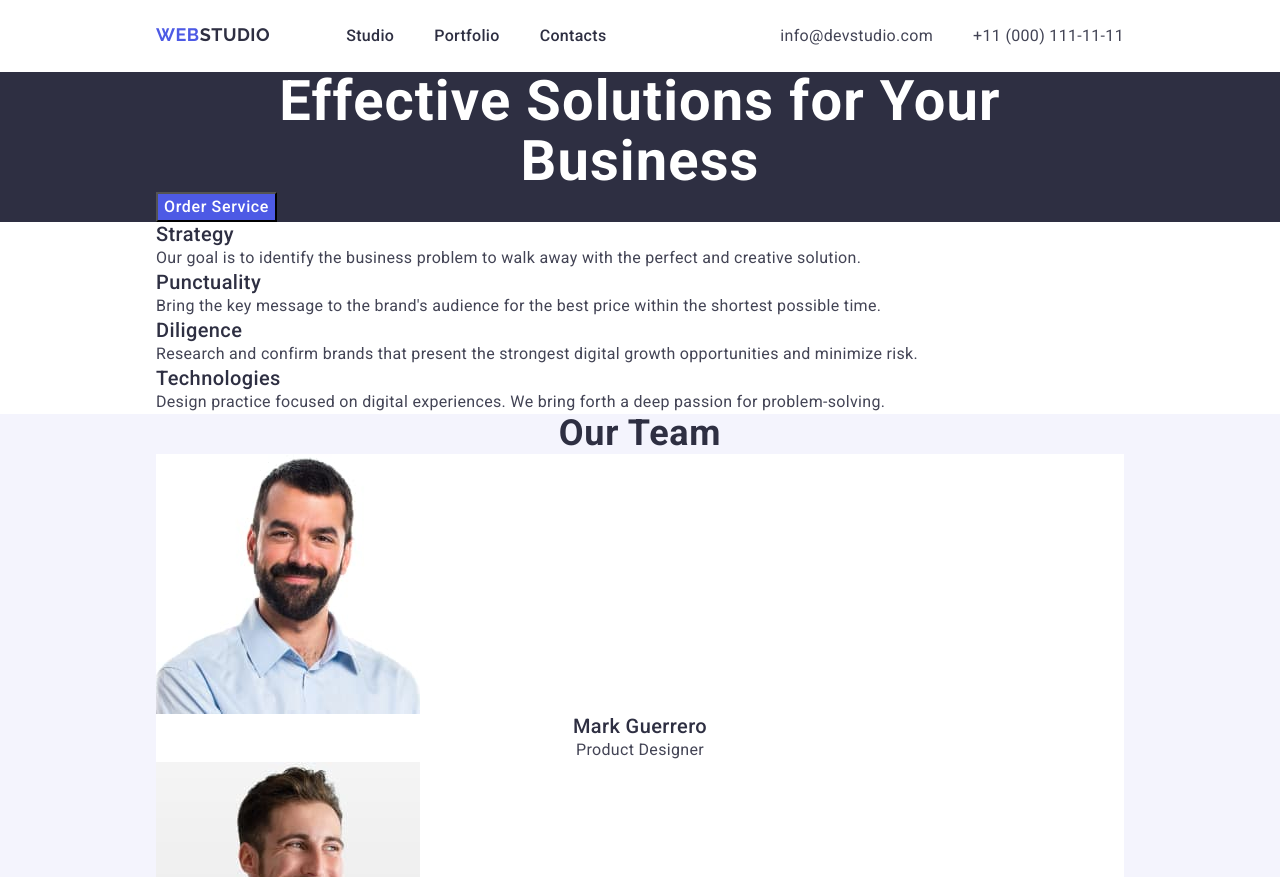
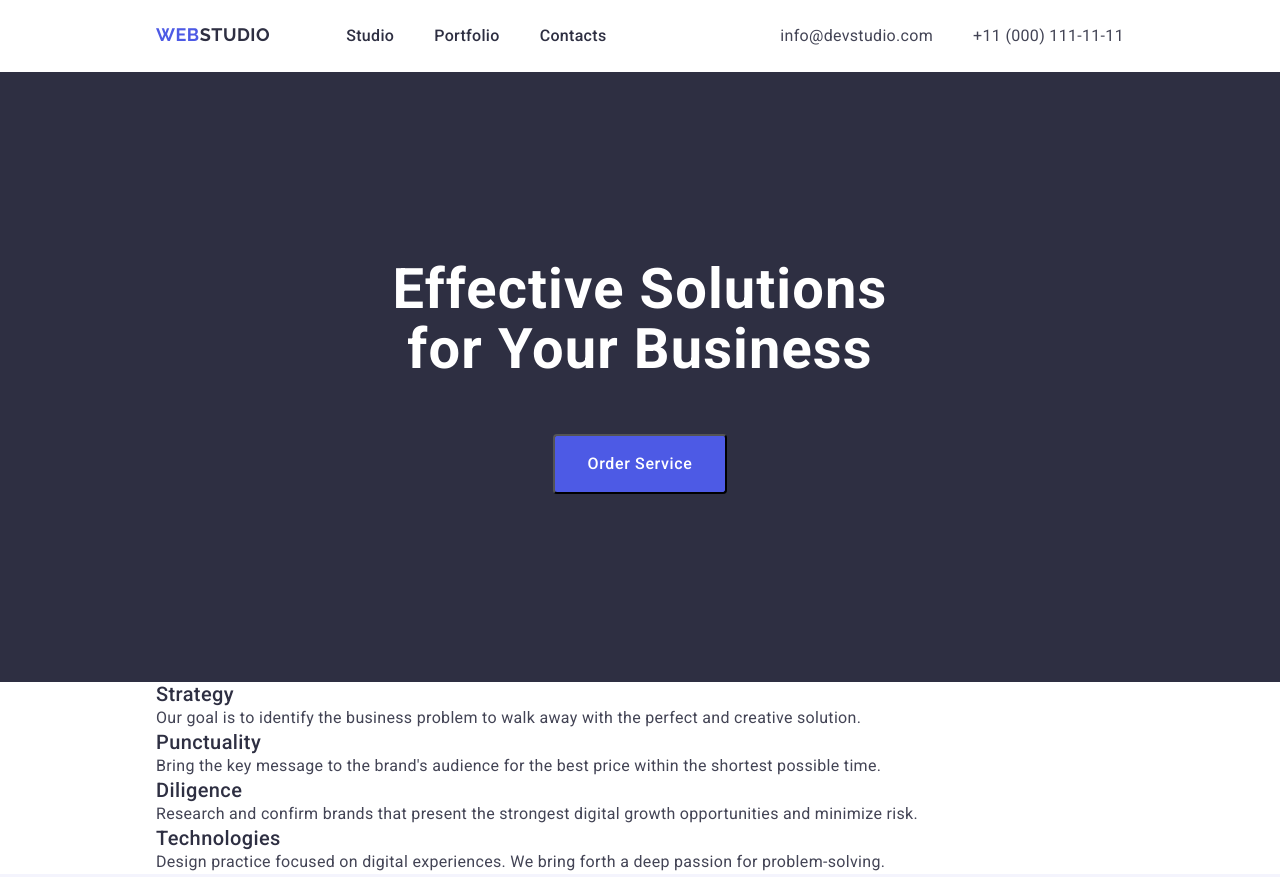
Before and after one commit to kateryna-kuntsevych/goit-markup-hw-06, a plain HTML site: page index.html in a window 1280 px wide. Shown: the top 877 px of the page. Drawn offline with nearby package versions, Linux system fonts and the light colour scheme.

Commit message:
Add Hero Section

```diff
--- a/css/styles.css
+++ b/css/styles.css
@@ -1,3 +1,8 @@
+*,
+*::before,
+*::after {
+  box-sizing: border-box;
+}
 body {
   font-family: "Roboto", sans-serif;
   font-weight: 400;
@@ -8,41 +13,35 @@ body {
   color: #434455;
   background-color: #fff;
 }
-
-h1,h2,h3 {
+h1,
+h2,
+h3 {
   margin: 0;
 }
-
 p {
   margin: 0;
 }
-
 ul {
   list-style-type: none;
   padding-left: 0;
   margin: 0;
 }
-
 img {
   display: block;
 }
-
 a {
   text-decoration: none;
 }
-
 .container {
   max-width: 1440px;
-  padding-left:156px;
-  padding-right:  156px;
-  margin-left:
-  margin-right:
-  }
+  padding-left: 156px;
+  padding-right: 156px;
+  margin: 0 auto;
+}
 
 /* Header */
 .header {
   color: #2e2f42;
-
 }
 .logo {
   font-family: "Raleway", sans-serif;
@@ -62,7 +61,6 @@ a {
   display: flex;
   gap: 40px;
   font-weight: 500;
-
 }
 .nav-link {
   color: #2e2f42;
@@ -82,9 +80,7 @@ a {
   display: flex;
   justify-content: space-between;
   gap: 40px;
-
 }
-
 .navigation {
   display: flex;
   gap: 76px;
@@ -98,7 +94,6 @@ a {
   padding-bottom: 24px;
 }
 
-
 /* Hero */
 .hero-section {
   background-color: #2e2f42;
@@ -110,6 +105,8 @@ a {
   letter-spacing: 0.02em;
   text-align: center;
   color: #fff;
+  padding-top: 188px;
+  margin-bottom: 54px;
 }
 .contacts {
   font-style: normal;
@@ -123,11 +120,24 @@ a {
   color: #fff;
   cursor: pointer;
   background-color: #4d5ae5;
+  margin-bottom: 188px;
+  border-radius: 4px;
+  padding: 16px 32px;
 }
 .button:hover,
 .button:focus {
   background: #404bbf;
 }
+.transfer {
+  display: block;
+}
+.section-flex-box {
+  display: flex;
+  flex-direction: column;
+  align-items: center;
+  justify-content: center;
+}
+
 /* Our advantages */
 .list-item-title {
   font-weight: 500;
--- a/index.html
+++ b/index.html
@@ -4,7 +4,10 @@
         <meta charset="UTF-8">
         <meta name="viewport" content="width=device-width, initial-scale=1.0">
         <title>WebStudio</title>
-        <link rel="stylesheet" href="https://cdnjs.cloudflare.com/ajax/libs/modern-normalize/2.0.0/modern-normalize.min.css" integrity="sha512-4xo8blKMVCiXpTaLzQSLSw3KFOVPWhm/TRtuPVc4WG6kUgjH6J03IBuG7JZPkcWMxJ5huwaBpOpnwYElP/m6wg==" crossorigin="anonymous" referrerpolicy="no-referrer" />
+        <link rel="stylesheet"
+            href="https://cdnjs.cloudflare.com/ajax/libs/modern-normalize/2.0.0/modern-normalize.min.css"
+            integrity="sha512-4xo8blKMVCiXpTaLzQSLSw3KFOVPWhm/TRtuPVc4WG6kUgjH6J03IBuG7JZPkcWMxJ5huwaBpOpnwYElP/m6wg=="
+            crossorigin="anonymous" referrerpolicy="no-referrer" />
         <link rel="stylesheet" href="./css/styles.css">
         <link rel="preconnect" href="https://fonts.googleapis.com">
         <link rel="preconnect" href="https://fonts.gstatic.com" crossorigin>
@@ -24,13 +27,14 @@
 
                         <ul class="nav-list">
                             <li class="header-list-items">
-                        <a class="nav-link" href="./index.html">Studio</a>
+                                <a class="nav-link"
+                                    href="./index.html">Studio</a>
                             </li>
                             <li class="header-list-items">
-                        <a class="nav-link" href="">Portfolio</a>
+                                <a class="nav-link" href>Portfolio</a>
                             </li>
                             <li class="header-list-items">
-                        <a class="nav-link" href="">Contacts</a>
+                                <a class="nav-link" href>Contacts</a>
                             </li>
                         </ul>
                     </nav>
@@ -42,7 +46,8 @@
                                     href="mailto:info@devstudio.com">info@devstudio.com</a>
                             </li>
                             <li class="header-list-items">
-                        <a class="contacts-link" href="tel:+110001111111">+11
+                                <a class="contacts-link"
+                                    href="tel:+110001111111">+11
                                     (000)
                                     111-11-11</a>
                             </li>
@@ -57,10 +62,13 @@
             <!-- Hero -->
             <section class="hero-section">
                 <div class="container">
+                    <div class="section-flex-box">
                         <h1 class="hero-title">Effective Solutions
-                    for Your
-                    Business</h1>
-                <button class="button" type="button">Order Service</button>
+                            <span class="transfer">for Your
+                                Business</span></h1>
+                        <button class="button" type="button">Order
+                            Service</button>
+                    </div>
                 </div>
             </section>
 
@@ -74,7 +82,8 @@
                             <h3 class="list-item-title">Strategy</h3>
                             <p class="list-text">Our goal is to identify the
                                 business
-                            problem to walk away with the perfect and creative
+                                problem to walk away with the perfect and
+                                creative
                                 solution.</p>
                         </li>
                         <li>
@@ -88,7 +97,8 @@
                         </li>
                         <li>
                             <h3 class="list-item-title">Diligence</h3>
-                        <p class="list-text">Research and confirm brands that
+                            <p class="list-text">Research and confirm brands
+                                that
                                 present
                                 the
                                 strongest
@@ -97,7 +107,8 @@
                         </li>
                         <li>
                             <h3 class="list-item-title">Technologies</h3>
-                        <p class="list-text">Design practice focused on digital
+                            <p class="list-text">Design practice focused on
+                                digital
                                 experiences. We
                                 bring
                                 forth a deep passion
@@ -170,7 +181,8 @@
                                 src="./images/CashlessPayment.jpg"
                                 alt="Cashless Payment"
                                 width="360">
-                        <h3 class="card-title align-left">Cashless Payment</h3>
+                            <h3 class="card-title align-left">Cashless
+                                Payment</h3>
                             <p class="card-text align-left">Marketing</p>
                         </li>
                         <li class="section-list">
@@ -178,7 +190,8 @@
                                 src="./images/MeditationApp.jpg"
                                 alt="Meditation App"
                                 width="360">
-                        <h3 class="card-title align-left">Meditation App</h3>
+                            <h3 class="card-title align-left">Meditation
+                                App</h3>
                             <p class="card-text align-left">App</p>
                         </li>
 
@@ -204,7 +217,8 @@
                                 src="./images/OnlineCourses.jpg"
                                 alt="Online Courses"
                                 width="360">
-                        <h3 class="card-title align-left">Online Courses</h3>
+                            <h3 class="card-title align-left">Online
+                                Courses</h3>
                             <p class="card-text align-left">Marketing</p>
                         </li>
                     </ul>
```
Lines whose indentation alone changed are shown as unchanged.
